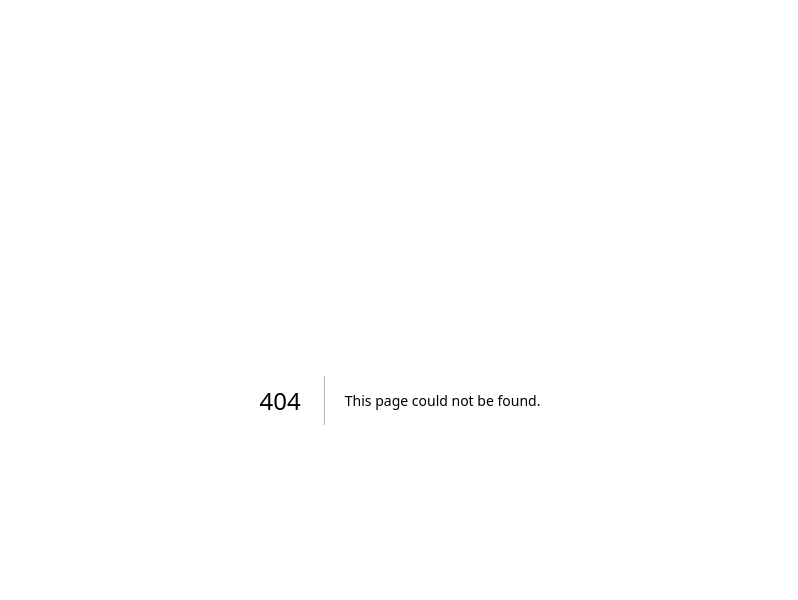
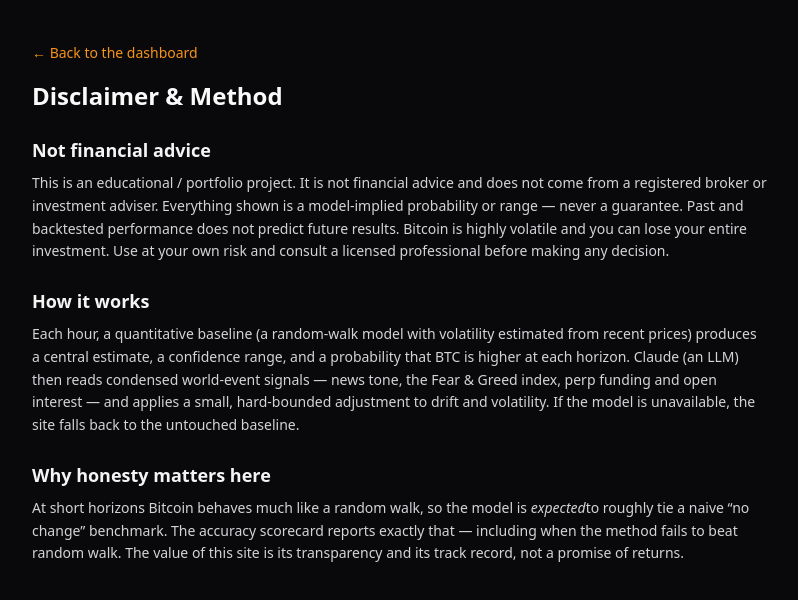
Before and after one commit to thisoldhatz/btc-event-oracle, a Next.js app in the folder web/: page /disclaimer in a window 1280 px wide. Before the commit this address had no page. Shown: the top 600 px of the page, without its empty margins (240-1038 px from the left). Built offline with nearby package versions, Linux system fonts and the light colour scheme.

Commit message:
feat(web): assemble Layout A command dashboard + disclaimer page

```diff
--- /dev/null
+++ b/web/app/disclaimer/page.tsx
@@ -0,0 +1,39 @@
+import Link from "next/link";
+
+export const metadata = { title: "Disclaimer · BTC Event Oracle" };
+
+export default function DisclaimerPage() {
+  return (
+    <main className="mx-auto max-w-3xl px-4 py-10 text-zinc-300">
+      <Link href="/" className="text-sm text-[#f7931a]">← Back to the dashboard</Link>
+      <h1 className="mt-4 text-2xl font-bold text-zinc-50">Disclaimer & Method</h1>
+
+      <h2 className="mt-6 text-lg font-semibold text-zinc-100">Not financial advice</h2>
+      <p className="mt-2 text-sm leading-relaxed">
+        This is an educational / portfolio project. It is not financial advice and does not come
+        from a registered broker or investment adviser. Everything shown is a model-implied
+        probability or range — never a guarantee. Past and backtested performance does not predict
+        future results. Bitcoin is highly volatile and you can lose your entire investment. Use at
+        your own risk and consult a licensed professional before making any decision.
+      </p>
+
+      <h2 className="mt-6 text-lg font-semibold text-zinc-100">How it works</h2>
+      <p className="mt-2 text-sm leading-relaxed">
+        Each hour, a quantitative baseline (a random-walk model with volatility estimated from
+        recent prices) produces a central estimate, a confidence range, and a probability that BTC
+        is higher at each horizon. Claude (an LLM) then reads condensed world-event signals — news
+        tone, the Fear &amp; Greed index, perp funding and open interest — and applies a small,
+        hard-bounded adjustment to drift and volatility. If the model is unavailable, the site falls
+        back to the untouched baseline.
+      </p>
+
+      <h2 className="mt-6 text-lg font-semibold text-zinc-100">Why honesty matters here</h2>
+      <p className="mt-2 text-sm leading-relaxed">
+        At short horizons Bitcoin behaves much like a random walk, so the model is <em>expected</em>
+        to roughly tie a naive &ldquo;no change&rdquo; benchmark. The accuracy scorecard reports exactly that —
+        including when the method fails to beat random walk. The value of this site is its
+        transparency and its track record, not a promise of returns.
+      </p>
+    </main>
+  );
+}
--- a/web/app/globals.css
+++ b/web/app/globals.css
@@ -2,26 +2,5 @@
 @tailwind components;
 @tailwind utilities;
 
-:root {
-  --background: #ffffff;
-  --foreground: #171717;
-}
-
-@media (prefers-color-scheme: dark) {
-  :root {
-    --background: #0a0a0a;
-    --foreground: #ededed;
-  }
-}
-
-body {
-  color: var(--foreground);
-  background: var(--background);
-  font-family: Arial, Helvetica, sans-serif;
-}
-
-@layer utilities {
-  .text-balance {
-    text-wrap: balance;
-  }
-}
+:root { color-scheme: dark; }
+body { background: #09090b; color: #e4e4e7; }
--- a/web/app/layout.tsx
+++ b/web/app/layout.tsx
@@ -1,35 +1,15 @@
 import type { Metadata } from "next";
-import localFont from "next/font/local";
 import "./globals.css";
 
-const geistSans = localFont({
-  src: "./fonts/GeistVF.woff",
-  variable: "--font-geist-sans",
-  weight: "100 900",
-});
-const geistMono = localFont({
-  src: "./fonts/GeistMonoVF.woff",
-  variable: "--font-geist-mono",
-  weight: "100 900",
-});
-
 export const metadata: Metadata = {
-  title: "Create Next App",
-  description: "Generated by create next app",
+  title: "BTC Event Oracle",
+  description: "Honest hourly Bitcoin forecasting driven by world events, scored against random walk.",
 };
 
-export default function RootLayout({
-  children,
-}: Readonly<{
-  children: React.ReactNode;
-}>) {
+export default function RootLayout({ children }: { children: React.ReactNode }) {
   return (
     <html lang="en">
-      <body
-        className={`${geistSans.variable} ${geistMono.variable} antialiased`}
-      >
-        {children}
-      </body>
+      <body className="min-h-screen bg-zinc-950 antialiased">{children}</body>
     </html>
   );
 }
--- a/web/app/page.tsx
+++ b/web/app/page.tsx
@@ -1,101 +1,65 @@
-import Image from "next/image";
+"use client";
+import { useEffect, useState } from "react";
+import type { Latest, History, Scores } from "@/lib/types";
+import { fetchSnapshots, fetchLiveSpot } from "@/lib/data";
+import { sortForecasts } from "@/lib/format";
+import { Header } from "@/components/Header";
+import { HorizonCard } from "@/components/HorizonCard";
+import { ForecastChart } from "@/components/ForecastChart";
+import { Scorecard } from "@/components/Scorecard";
+import { RationalePanel } from "@/components/RationalePanel";
+import { Disclaimer } from "@/components/Disclaimer";
 
-export default function Home() {
+export default function Page() {
+  const [latest, setLatest] = useState<Latest | null>(null);
+  const [history, setHistory] = useState<History | null>(null);
+  const [scores, setScores] = useState<Scores | null>(null);
+  const [live, setLive] = useState<number | null>(null);
+  const [error, setError] = useState<string | null>(null);
+
+  useEffect(() => {
+    fetchSnapshots()
+      .then(({ latest, history, scores }) => {
+        setLatest(latest);
+        setHistory(history);
+        setScores(scores);
+      })
+      .catch((e) => setError(String(e)));
+    fetchLiveSpot().then(setLive);
+  }, []);
+
   return (
-    <div className="grid grid-rows-[20px_1fr_20px] items-center justify-items-center min-h-screen p-8 pb-20 gap-16 sm:p-20 font-[family-name:var(--font-geist-sans)]">
-      <main className="flex flex-col gap-8 row-start-2 items-center sm:items-start">
-        <Image
-          className="dark:invert"
-          src="https://nextjs.org/icons/next.svg"
-          alt="Next.js logo"
-          width={180}
-          height={38}
-          priority
-        />
-        <ol className="list-inside list-decimal text-sm text-center sm:text-left font-[family-name:var(--font-geist-mono)]">
-          <li className="mb-2">
-            Get started by editing{" "}
-            <code className="bg-black/[.05] dark:bg-white/[.06] px-1 py-0.5 rounded font-semibold">
-              app/page.tsx
-            </code>
-            .
-          </li>
-          <li>Save and see your changes instantly.</li>
-        </ol>
+    <main className="mx-auto max-w-6xl px-4 py-8">
+      <Header latest={latest} livePrice={live} />
 
-        <div className="flex gap-4 items-center flex-col sm:flex-row">
-          <a
-            className="rounded-full border border-solid border-transparent transition-colors flex items-center justify-center bg-foreground text-background gap-2 hover:bg-[#383838] dark:hover:bg-[#ccc] text-sm sm:text-base h-10 sm:h-12 px-4 sm:px-5"
-            href="https://vercel.com/new?utm_source=create-next-app&utm_medium=appdir-template-tw&utm_campaign=create-next-app"
-            target="_blank"
-            rel="noopener noreferrer"
-          >
-            <Image
-              className="dark:invert"
-              src="https://nextjs.org/icons/vercel.svg"
-              alt="Vercel logomark"
-              width={20}
-              height={20}
-            />
-            Deploy now
-          </a>
-          <a
-            className="rounded-full border border-solid border-black/[.08] dark:border-white/[.145] transition-colors flex items-center justify-center hover:bg-[#f2f2f2] dark:hover:bg-[#1a1a1a] hover:border-transparent text-sm sm:text-base h-10 sm:h-12 px-4 sm:px-5 sm:min-w-44"
-            href="https://nextjs.org/docs?utm_source=create-next-app&utm_medium=appdir-template-tw&utm_campaign=create-next-app"
-            target="_blank"
-            rel="noopener noreferrer"
-          >
-            Read our docs
-          </a>
+      {error && (
+        <div className="mt-6 rounded-lg border border-rose-500/30 bg-rose-500/10 p-4 text-sm text-rose-300">
+          Could not load forecast data ({error}).
         </div>
-      </main>
-      <footer className="row-start-3 flex gap-6 flex-wrap items-center justify-center">
-        <a
-          className="flex items-center gap-2 hover:underline hover:underline-offset-4"
-          href="https://nextjs.org/learn?utm_source=create-next-app&utm_medium=appdir-template-tw&utm_campaign=create-next-app"
-          target="_blank"
-          rel="noopener noreferrer"
-        >
-          <Image
-            aria-hidden
-            src="https://nextjs.org/icons/file.svg"
-            alt="File icon"
-            width={16}
-            height={16}
-          />
-          Learn
-        </a>
-        <a
-          className="flex items-center gap-2 hover:underline hover:underline-offset-4"
-          href="https://vercel.com/templates?framework=next.js&utm_source=create-next-app&utm_medium=appdir-template-tw&utm_campaign=create-next-app"
-          target="_blank"
-          rel="noopener noreferrer"
-        >
-          <Image
-            aria-hidden
-            src="https://nextjs.org/icons/window.svg"
-            alt="Window icon"
-            width={16}
-            height={16}
-          />
-          Examples
-        </a>
-        <a
-          className="flex items-center gap-2 hover:underline hover:underline-offset-4"
-          href="https://nextjs.org?utm_source=create-next-app&utm_medium=appdir-template-tw&utm_campaign=create-next-app"
-          target="_blank"
-          rel="noopener noreferrer"
-        >
-          <Image
-            aria-hidden
-            src="https://nextjs.org/icons/globe.svg"
-            alt="Globe icon"
-            width={16}
-            height={16}
-          />
-          Go to nextjs.org →
-        </a>
-      </footer>
-    </div>
+      )}
+
+      {!latest && !error && (
+        <div className="mt-10 text-center text-zinc-500">Loading the latest forecast…</div>
+      )}
+
+      {latest && (
+        <>
+          <section className="mt-6 grid gap-4 sm:grid-cols-2 lg:grid-cols-3">
+            {sortForecasts(latest.forecasts).map((f) => (
+              <HorizonCard key={f.horizon} f={f} />
+            ))}
+          </section>
+
+          <section className="mt-4 grid gap-4 lg:grid-cols-3">
+            <div className="lg:col-span-2">{history && <ForecastChart history={history} />}</div>
+            <RationalePanel latest={latest} />
+          </section>
+
+          <section className="mt-4">{scores && <Scorecard scores={scores} />}</section>
+        </>
+      )}
+
+      <Disclaimer />
+    </main>
   );
 }
```
Also changed, not shown: 1 other file (tests, documents, lock files or other folders).
